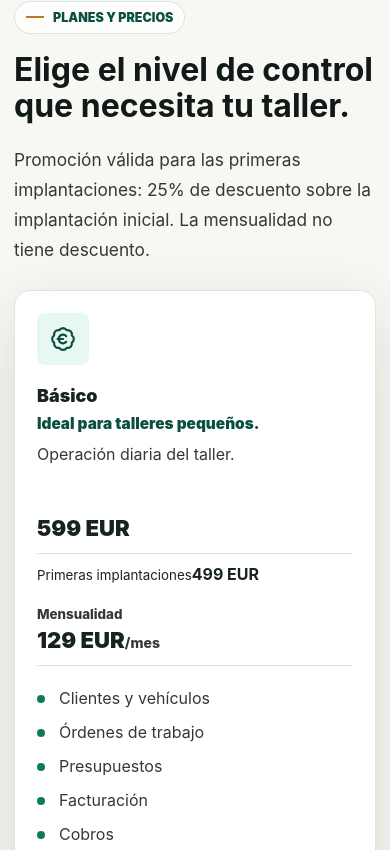
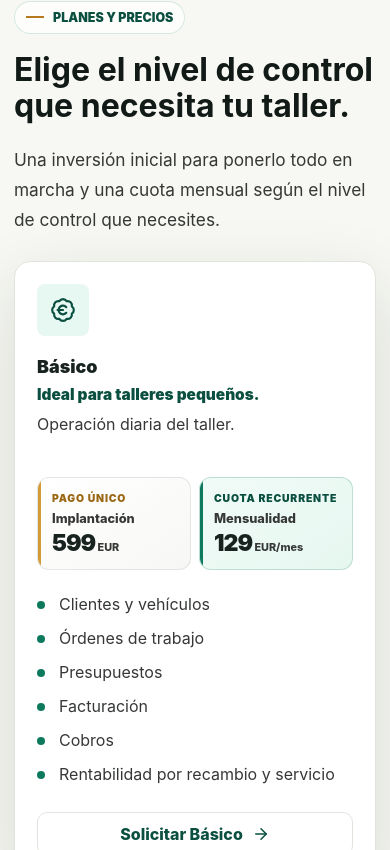
Before and after one commit to gerardojao/zagaprolanding, a React (Vite) app: page / in a window 390 px wide. Shown: the part 8594-9444 px from the top of the page. Built offline with nearby package versions, Linux system fonts and the light colour scheme.

Commit message:
modificaon a las card de implantacion

```diff
--- a/src/main.jsx
+++ b/src/main.jsx
@@ -177,7 +177,6 @@ const pricingPlans = [
   {
     name: "Básico",
     setupPrice: "599",
-    promoPrice: "499",
     monthlyPrice: "129",
     ideal: "Ideal para talleres pequeños.",
     intro: "Operación diaria del taller.",
@@ -192,7 +191,6 @@ const pricingPlans = [
   {
     name: "Pro",
     setupPrice: "899",
-    promoPrice: "799",
     monthlyPrice: "179",
     // badge: "Más vendido",
     featured: true,
@@ -209,7 +207,6 @@ const pricingPlans = [
   {
     name: "Premium",
     setupPrice: "1.490",
-    promoPrice: "1.250",
     monthlyPrice: "229",
     ideal: "Ideal para talleres que quieren controlar toda la parte financiera.",
     intro: "Centro financiero completo del taller.",
@@ -255,16 +252,15 @@ const faqs = [
     answer:
       "No. Puedes empezar con operación, facturación y gastos básicos. Si necesitas más organización, puedes activar compras avanzadas.",
   },
-  {
-    question: "¿Qué incluye la promoción de crecimiento?",
-    answer:
-      "La promoción aplica un 25% de descuento sobre la implantación inicial. La mensualidad se mantiene igual según el plan elegido.",
-  },
+  // {
+  //   question: "¿Qué incluye la promoción de crecimiento?",
+  //   answer:
+  //     "La promoción aplica un 25% de descuento sobre la implantación inicial. La mensualidad se mantiene igual según el plan elegido.",
+  // },
   {
     question: "ZagaPro incluye Verifactu?",
     answer:
-      "Estamos desarrollando la integración con Verifactu para adaptarnos a la normativa española en cuanto sea obligatoria.",
-  },
+ "Actualmente, ZagaPro no incluye VeriFactu. Estamos negociando con un proveedor externo para ofrecer la integración como un servicio adicional, con un coste que asumiría el cliente. Informaremos sobre su disponibilidad y precio cuando se concrete el acuerdo.",  },
   {
     question: "¿Por qué no usar solo un programa de facturación?",
     answer:
@@ -1273,10 +1269,7 @@ function App() {
         <div id="planes" className="pricing-copy">
           <p className="section-kicker">Planes y precios</p>
           <h2>Elige el nivel de control que necesita tu taller.</h2>
-          <p>
-            Promoción válida para las primeras implantaciones: 25% de descuento
-            sobre la implantación inicial. La mensualidad no tiene descuento.
-          </p>
+          <p>Una inversión inicial para ponerlo todo en marcha y una cuota mensual según el nivel de control que necesites.</p>
         </div>
 
         <div className="plans-grid">
@@ -1293,19 +1286,19 @@ function App() {
               <p className="plan-ideal">{plan.ideal}</p>
               <p className="plan-intro">{plan.intro}</p>
               <div className="plan-price">
-                <div className="plan-price-line">
-                  {/* <small>Implantación</small> */}
-                  <span className="old-setup">{plan.setupPrice} EUR</span>
+                <div className="plan-price-item setup">
+                  <span className="plan-price-eyebrow">Pago único</span>
+                  <small>Implantación</small>
+                  <strong>
+                    {plan.setupPrice}<em> EUR</em>
+                  </strong>
                 </div>
-                <div className="plan-promo">
-                  <small>Primeras implantaciones</small>
-                  <strong>{plan.promoPrice} EUR</strong>
-                </div>
-                <div className="plan-price-line monthly">
+                <div className="plan-price-item monthly">
+                  <span className="plan-price-eyebrow">Cuota recurrente</span>
                   <small>Mensualidad</small>
-                  <span>
-                    {plan.monthlyPrice} EUR<em>/mes</em>
-                  </span>
+                  <strong>
+                    {plan.monthlyPrice}<em> EUR/mes</em>
+                  </strong>
                 </div>
               </div>
               <ul>
--- a/src/styles.css
+++ b/src/styles.css
@@ -2255,35 +2255,80 @@ h2 {
 
 .plan-price {
   display: grid;
-  gap: 10px;
-  margin-bottom: 20px;
-}
-
-.plan-price-line {
+  grid-template-columns: repeat(2, minmax(0, 1fr));
+  gap: 8px;
+  margin: 4px 0 22px;
+}
+
+.plan-price-item {
+  position: relative;
   display: flex;
-  align-items: baseline;
-  justify-content: space-between;
-  gap: 14px;
-  padding: 12px 0;
-  border-bottom: 1px solid var(--line);
-}
-
-.plan-price-line small {
-  color: var(--muted);
-  font-weight: 850;
-}
-
-.plan-price-line span {
+  min-width: 0;
+  flex-direction: column;
+  gap: 5px;
+  padding: 15px 14px 14px;
+  overflow: hidden;
+  border: 1px solid rgba(15, 31, 27, 0.1);
+  border-radius: 12px;
+  background: linear-gradient(145deg, #fff 0%, #f7f8f5 100%);
+}
+
+.plan-price-item::before {
+  content: "";
+  position: absolute;
+  inset: 0 auto 0 0;
+  width: 3px;
+  background: #d39a36;
+}
+
+.plan-price-item.monthly {
+  border-color: rgba(14, 122, 93, 0.22);
+  background: linear-gradient(145deg, #f1fbf7 0%, #e6f7f0 100%);
+}
+
+.plan-price-item.monthly::before {
+  background: var(--green);
+}
+
+.plan-price-eyebrow {
+  color: #9a6815;
+  font-size: 0.65rem;
+  font-weight: 950;
+  letter-spacing: 0.08em;
+  line-height: 1.2;
+  text-transform: uppercase;
+}
+
+.plan-price-item.monthly .plan-price-eyebrow {
+  color: var(--green-dark);
+}
+
+.plan-price-item small {
+  color: var(--muted);
+  font-size: 0.8rem;
+  font-weight: 800;
+}
+
+.plan-price-item strong {
   color: var(--ink);
-  font-size: 1.38rem;
+  font-size: clamp(1.45rem, 2.3vw, 1.9rem);
   font-weight: 950;
-}
-
-.plan-price-line em {
-  color: var(--muted);
-  font-size: 0.88rem;
+  letter-spacing: -0.045em;
+  line-height: 1.05;
+  white-space: nowrap;
+}
+
+.plan-price-item em {
+  color: var(--muted);
+  font-size: 0.68rem;
   font-style: normal;
   font-weight: 850;
+  letter-spacing: 0;
+}
+
+.featured-plan .plan-price-item.monthly {
+  border-color: rgba(14, 122, 93, 0.34);
+  box-shadow: 0 10px 24px rgba(14, 122, 93, 0.1);
 }
 
 .plan-card .primary-button,
```
